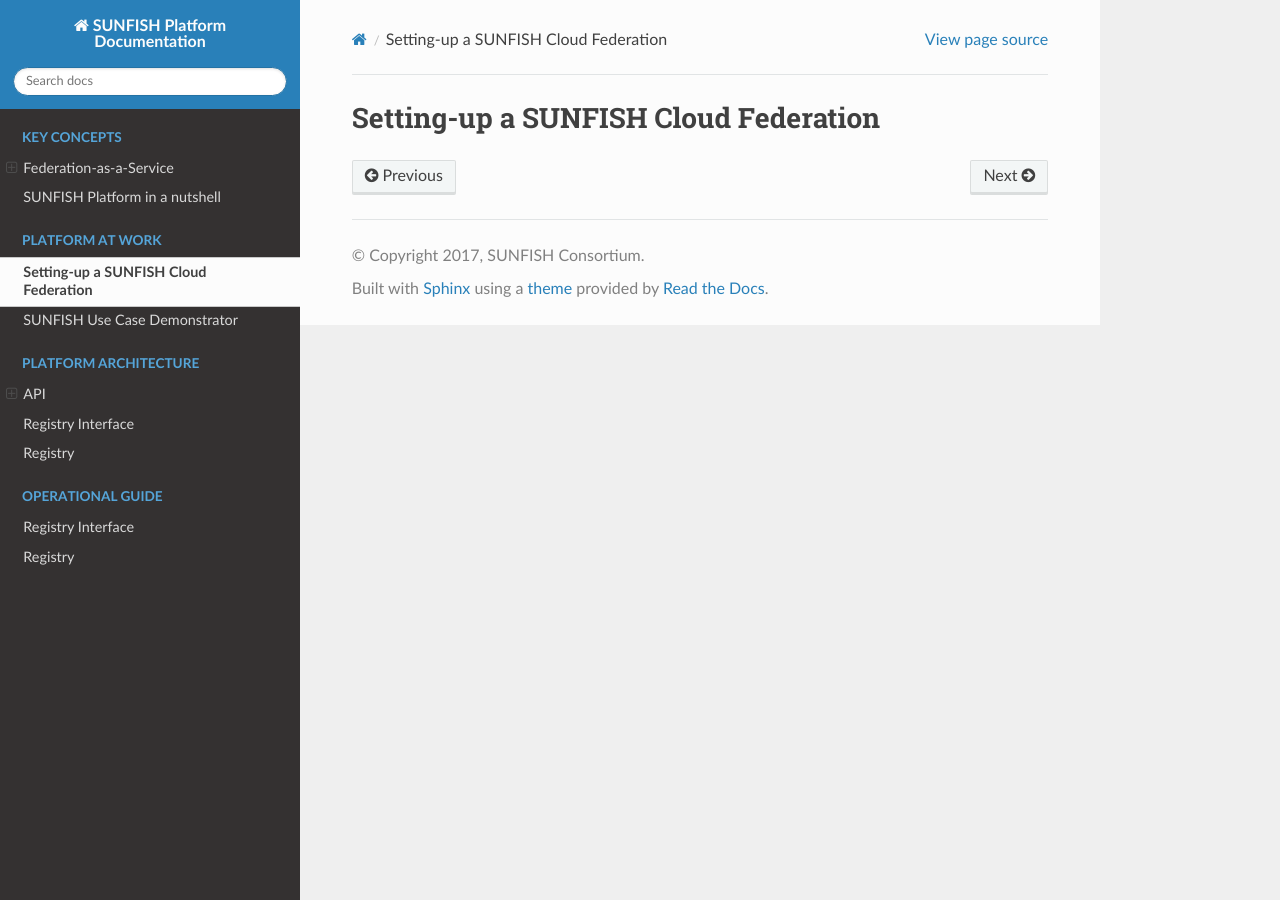
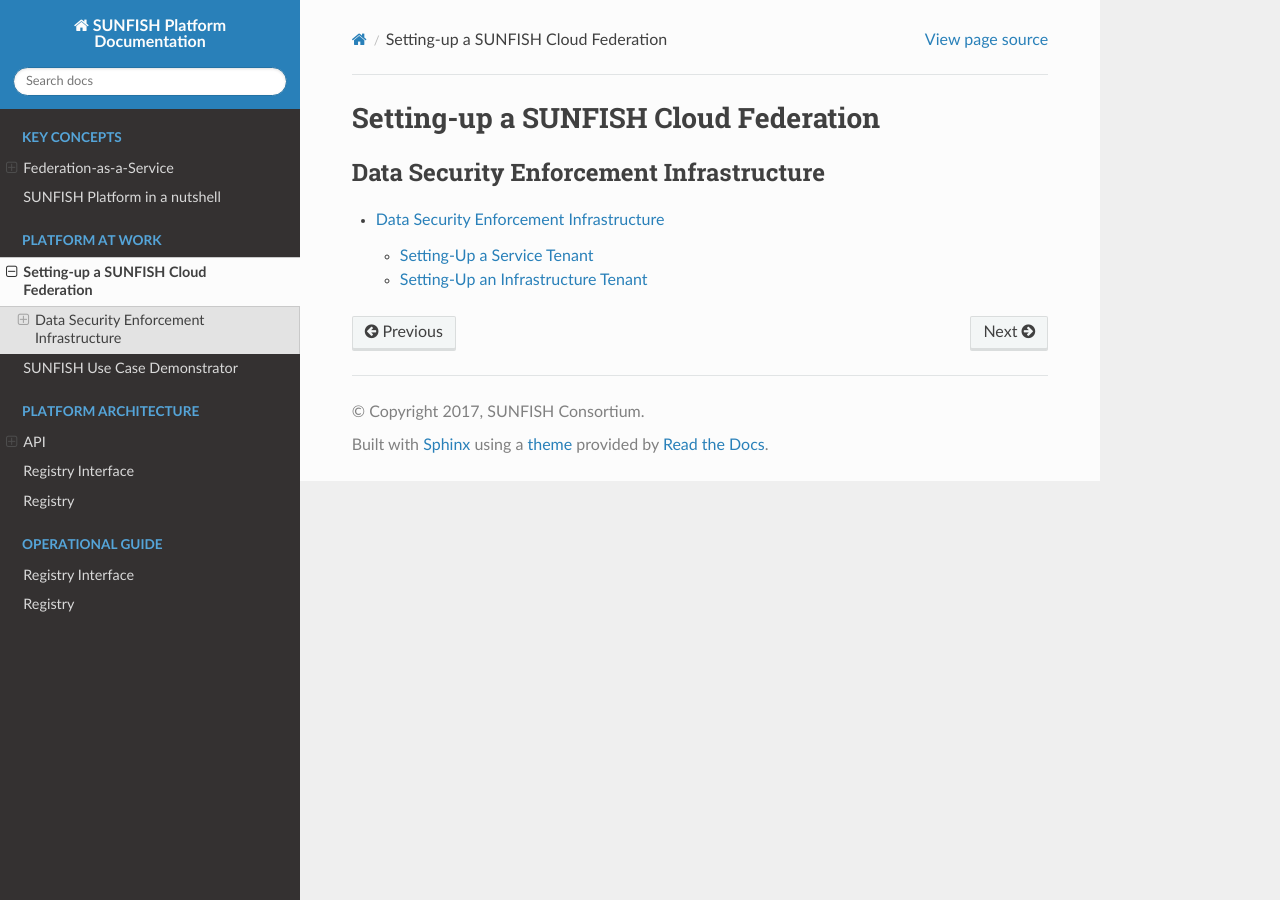
Before and after one commit to sunfish-prj/Platform-docs, a Sphinx documentation site: the page built from docs/setting-up-a-federation.rst, in a window 1280 px wide. Built offline with Sphinx 7.4.7 and the Read the Docs theme 2.0.0, drawn with Linux system fonts in a browser that asks for light colours; some of the changed lines change nothing that is shown.

Commit message:
added setup instructions for data security infrastructure

```diff
--- /dev/null
+++ b/docs/ds/ds.rst
@@ -0,0 +1,182 @@
+########################################
+Data Security Enforcement Infrastructure
+########################################
+
+The SUNFISH data security enforcement infrastructure is responsible for regulating and securing access to services in a federated cloud environment.
+
+It consists of the following components:
+ * The **Policy Enforcement Gateway** (PEG) responsible for enforcing decision regarding whether access to a resource is granted or not and which obligations need to be observed (if any). This component serves as the main entry point to a service protected by the SUNFISH DS enforcement infrastructure.
+ * An accompanying **Proxy** enabling the non-SUNFISH-aware applications to utilise the benefits of the SUNFISH platform.
+ * A **Policy Decision Point** (PDP) evaluating a decision request, indicating whether access to a service should be granted or not. In addition, Obligations such as *data masking*, for example can be part of the decision.
+ * **Policy Information Points** (PIPs) delivering information to the PEG and the PDP to enhance decision requests.
+ * A **Policy Administration Point** (PAP) providing an interface for administration data security policies.
+ * The **Registry Interface** responsible for storing, managing and delivering policies to the PDP for evaluation. Setup an operation of the RI is described separately, since it is operated independently of the other components.
+ * A **Masking Service** providing *data masking* capabilities to the PEG. Like the RI, the masking service is operated independently of the other components and therefore also discussed separately.
+
+Typically, the enforcement infrastructure will be deployed among different *tenants*. The following setup instructions are based on a minimal example consisting of one *infrastructure tenant* and a *service tenant*.
+
+
+The infrastructure tenant will typically house the PDP, any number of PIPs and the PRP.
+The service tenant hosts the actual service to be protected by the enforcement infrastructure as well as the PEG, any number of PIPs and the proxy to maintain backwards compatibility to non-SUNFISH-aware clients. As outlined initially, the PEG located at the service tenant serves as the main entry point, responding to incoming requests, which can either be submitted directly to the PEG, or through the proxy.
+In case the requests was directed to the proxy, responses are also interpreted by the proxy and reduced in such a way that non-SUNFISH-aware applications are able to interpret it correctly (albeit losing expressibility in the process).
+
+In-depth descriptions on how to set up a service tenant and an infrastructure tenant are available. These include step-by-step instructions to deploy the enforcement infrastructure on existing Java application servers. In addition, a streamlined, deployment-script-based setup as well as an automated, easy-to-use, self-contained, two-step, docker-based setup is provided for jump-starting a SUNFISH deployment.
+
+Setting-Up a Service Tenant
+===========================
+It is assumed that a service is already running in the service tenant.
+
+Step-By-Step Setup
+------------------
+Although not recommended, the SUNFISH data security enforcement infrastructure can be deployed following the succeeding steps. However, depending on the deployment use case, additional steps or adaptions to either configuration or system components may still be necessary. For demonstration purposes a two tenant setup is assumed.
+The sample configuration ships with precompiled Tomcat applications, which can be found in the respective ``webapps`` directory of either tenant. Additionally, a sample configuration for the service tenant can be found in the respective ``conf`` directory.
+To deploy the service tenant follow these steps:
+
+  * Copy the content of the provided ``./tomcat/webapps`` directory to ``CATALINA_HOME/webapps`` directory
+  * Copy the content of the provided ``./tomcat/conf`` directory to ``CATALINA_HOME/conf`` directory
+  * Copy the content of the provided ``./proxy/`` directory to any desired directory (referred to as ``PROXY_HOME``)
+
+
+In a divergent deployment scenario, the respective configurations of the SUNFISH components and the SUNFISH proxy need to be adapted individually. To start the SUNFISH data security enforcement infrastructure simply start your local Tomcat instance and execute the ``start.sh`` script, located in your ``PROXY_HOME`` directory.
+
+Using the Deployment Script
+---------------------------
+The attached deployment script is an easy way to automatically setup a service tenant. For this, the following two steps are necessary:
+
+ * Adapt the configuration if necessary (``config.sh``)
+ * Execute the deployment script (``./deploy.sh``)
+
+The deployment script will automatically create all necessary resources and copy them to their designated destination. No further steps are necessary. To start the SUNFISH data security enforcement infrastructure simply start your local Tomcat instance and execute the ``start.sh`` script, located in your ``PROXY_HOME`` directory.
+
+
+Configuration Directives
+^^^^^^^^^^^^^^^^^^^^^^^^
+The infrastructure tenant features several configuration options before installation. The following parameters are available:
+
+ * ``TOMCAT_PORT``: Defines the port of the local Tomcat instance
+ * ``CATALINA_HOME``: Defines the home directory of the local Tomcat instance (e.g. (``/usr/local/tomcat/``)
+ * ``PEP_URL_PDP``: Defines the URL of the designated *PDP* for the *PEP*
+ * ``PEP_URLS_PIPS``: Defines the possible *PIPs* available to the *PEP*. Multiple URLs can be specified, separated by a comma
+ * ``PEP_ZONE``: Defines the tenant name the *PEP* is located in
+ * ``PIP_DATABASE``: Defines possible database values for the *PIP*. Each setting consists of a key and a value. In general three entries are necessary in order to setup a new service inside the service tenant:
+
+   * **Host for ID**:  Assign a hostname to a specific service. The key must be in the format ``host.<service_id>``. The value represents a single URL to the designated service.
+   * **Tenant for ID**: Assign a service to a specific tenant. The key must be in the format ``zone.<service_id>``. The value defines the tenant the service is located at.
+   * **PEP for Tenant**: Assign a *PEP* to a specific tenant. The key must be in the format ``pep.<tenant name>``. The value represents a single URL to the designated *PEP*.
+
+ * ``PROXY_HOME``: Defines the home directory of the SUNFISH proxy (e.g. (``/usr/local/proxy/``)
+ * ``PROXY_IP``: Defines the IP address the SUNFISH Proxy will run on
+ * ``PROXY_PORT``: Defines the port the SUNISH Proxy will listen to
+ * ``PROXY_PEP``: Defines the URL of the designated *PEP* for the SUNFISH Proxy
+
+
+Dockerised Setup
+----------------
+The docker-based deployment also features a configuration file containing essentially the same (at this point mostly self-explanatory) directives and a deployment script. This script has to be invoked after editing the configuration file just as it is the case for the regular deployment-script-based setup.
+
+To actually deploy the docker container, once the configuration file has been adapted, the following steps need to be performed:
+
+ * The preconfigured docker container *tenant.tar* needs to be loaded: ``docker load -i tenant.tar``
+ * The deployment script has to be executed (``./deploy.sh``)
+
+This should start a docker container, inside which the proxy is running on ``PROXY_PORT`` and the PEG and the PIP are running as web applications on a Tomcat server on ``TOMCAT_PORT``. Both ports are mapped to their respective counterparts on the host machine.
+
+
+Setting-Up a Service
+--------------------
+To add a new service to the SUNFISH data security enforcement infrastructure, the following steps are necessary:
+
+
+* Add a `host` for the `service id` to the configuration file ``config.sh`` or, if the SUNFISH tenant has already been setup, to the configuration file located in ``CATALINA_HOME/conf/sunfish/pip/database/pip_database.config``
+* Add a `tenant` for the `service id` to the configuration file ``config.sh`` or, if the SUNFISH tenant has already been setup, to the configuration file located in ``CATALINA_HOME/conf/sunfish/pip/database/pip_database.config``. It is important to note that this step needs to be performed for all operational tenants, as long as the PIP database containing the service configuration is not replicated between all tenants.
+* Add a `pep` for the `tenant` of the `service` to the configuration file ``config.sh`` or, if the SUNFISH tenant has already been setup, to the configuration file located in ``CATALINA_HOME/conf/sunfish/pip/database/pip_database.config``. It is important to note that this step needs to be performed for all operational tenants, as long as the PIP database containing the service configuration is not replicated between all tenants.
+* Restart your local Service Tenant Tomcat in order to apply the changes
+
+Adding Policies
+--------------------
+By default, any deployed service requires a dedicated policies in order for the SUNFISH data security enforcement infrastructure to work. Policies can be added via the *PAP* and the defined **API** (see also Chapter `SUNFISH Policy Administration Point (PAP) API`). A sample policy, allowing access to a defined service is shown below:
+
+.. code-block:: xml
+
+    <?xml version="1.0" encoding="UTF-8" standalone="yes"?>
+    <Policy xmlns="urn:oasis:names:tc:xacml:3.0:core:schema:wd-17" xmlns:ns2="urn:sunfish" PolicyId="urn:sunfish:policy:demo-proxy-https" Version="1.0" RuleCombiningAlgId="urn:oasis:names:tc:xacml:1.0:rule-combining-algorithm:deny-overrides">
+        <Description>Demo Permit-All Policy </Description>
+        <Target>
+            <AnyOf>
+                <AllOf>
+                    <Match MatchId="urn:oasis:names:tc:xacml:1.0:function:string-equal">
+                        <AttributeValue DataType="http://www.w3.org/2001/XMLSchema#string">129.27.142.49</AttributeValue>
+                        <AttributeDesignator Category="urn:sunfish:attribute-category:service" AttributeId="urn:sunfish:attribute:id" DataType="http://www.w3.org/2001/XMLSchema#string" MustBePresent="true"/>
+                    </Match>
+                    <Match MatchId="urn:oasis:names:tc:xacml:3.0:function:string-starts-with">
+                        <AttributeValue DataType="http://www.w3.org/2001/XMLSchema#string">/demo-app/demo/</AttributeValue>
+                        <AttributeDesignator Category="urn:sunfish:attribute-category:response" AttributeId="urn:sunfish:attribute:request:path" DataType="http://www.w3.org/2001/XMLSchema#string" MustBePresent="false"/>
+                    </Match>
+                </AllOf>
+                <AllOf>
+                    <Match MatchId="urn:oasis:names:tc:xacml:1.0:function:string-equal">
+                        <AttributeValue DataType="http://www.w3.org/2001/XMLSchema#string">129.27.142.49</AttributeValue>
+                        <AttributeDesignator Category="urn:sunfish:attribute-category:service" AttributeId="urn:sunfish:attribute:id" DataType="http://www.w3.org/2001/XMLSchema#string" MustBePresent="true"/>
+                    </Match>
+                    <Match MatchId="urn:oasis:names:tc:xacml:3.0:function:string-starts-with">
+                        <AttributeValue DataType="http://www.w3.org/2001/XMLSchema#string">/demo-app/demo/</AttributeValue>
+                        <AttributeDesignator Category="urn:sunfish:attribute-category:request" AttributeId="urn:sunfish:attribute:request:path" DataType="http://www.w3.org/2001/XMLSchema#string" MustBePresent="false"/>
+                    </Match>
+                </AllOf>
+            </AnyOf>
+        </Target>
+        <Rule RuleId="urn:sunfish:rule:permit" Effect="Permit">
+            <Target/>
+        </Rule>
+    </Policy>
+
+
+
+Setting-Up an Infrastructure Tenant
+===================================
+
+Step-By-Step Setup
+------------------
+Although not recommended, the SUNFISH data security enforcement infrastructure can be deployed following the succeeding steps. However, depending on the deployment use case, additional steps or adaptions to either configuration or system components may still be necessary. For demonstration purposes a two tenant setup is assumed.
+The sample configuration ships with precompiled Tomcat applications, which can be found in the respective ``webapps`` directory of either tenant. Additionally, a sample configuration for the infrastructure tenant can be found in the respective ``conf`` directory.
+To deploy the service tenant follow these steps:
+
+  * Copy the content of the provided ``webapps`` directory to ``CATALINA_HOME/webapps`` directory
+  * Copy the content of the provided ``conf`` directory to ``CATALINA_HOME/conf`` directory
+
+In a divergent deployment scenario, the respective configurations of the SUNFISH components need to be adapted individually. To start the SUNFISH data security enforcement infrastructure simply start your local Tomcat instance.
+
+
+Using the Deployment Script
+---------------------------
+The attached deployment script is an easy way to automatically setup an infrastructure tenant. For this, the following two steps are necessary:
+
+ * Adapt the configuration if necessary (``config.sh``)
+ * Execute the deployment script (``./deploy.sh``)
+
+The deployment script will automatically create all necessary resources and copy them to their designated destination. No further steps are necessary. To start the SUNFISH data security enforcement infrastructure simply start your local Tomcat instance.
+
+
+Configuration Directives
+^^^^^^^^^^^^^^^^^^^^^^^^
+The infrastructure tenant features several configuration options before installation. The following parameters are available:
+
+ * ``TOMCAT_PORT``: Defines the port of the local Tomcat instance
+ * ``CATALINA_HOME``: Defines the home directory of the local Tomcat instance (e.g. (``/usr/local/tomcat/``)
+ * ``PAP_URL_RI``: Defines the URL of the designated **Registry Interface** for the *PAP*
+ * ``PDP_URLS_PRPS``: Defines the possible *PRPs* available to the *PDP*. Multiple URLs can be specified, separated by a comma
+ * ``PDP_URLS_PIPS``: Defines the possible *PIPs* available to the *PDP*. Multiple URLs can be specified, separated by a comma
+ * ``PRP_URL_RI``: Defines the URL of the designated **Registry Interface** for the *PRP*
+ * ``PIP_DATABASE``: Defines possible database values for the *PIP*. Each setting consists of a key and a value. In general, no additional values are necessary for the *PIP* in the infrastructure tenant.
+
+
+Dockerised Setup
+----------------
+The docker-based deployment also features a configuration file containing essentially the same (at this point mostly self-explanatory) directives and a deployment script. This script has to be invoked after editing the configuration file just as it is the case for the regular deployment-script-based setup.
+
+To actually deploy the docker container, once the configuration file has been adapted, the following steps need to be performed:
+
+ * The preconfigured docker container *infrastructure.tar* needs to be loaded: ``docker load -i infrastructure.tar``
+ * The deployment script has to be executed (``./deploy.sh``)
+
+This should start a docker container, inside which the PDP, the PRP and the PIP are running as web applications on a Tomcat server on ``TOMCAT_PORT`` which is mapped to the same port on the host machine.
--- a/docs/setting-up-a-federation.rst
+++ b/docs/setting-up-a-federation.rst
@@ -1,3 +1,10 @@
 ######################################
 Setting-up a SUNFISH Cloud Federation
 ######################################
+
+
+.. toctree::
+   :maxdepth: 2
+   :caption: Data Security Enforcement Infrastructure
+
+   ds/ds.rst
```
